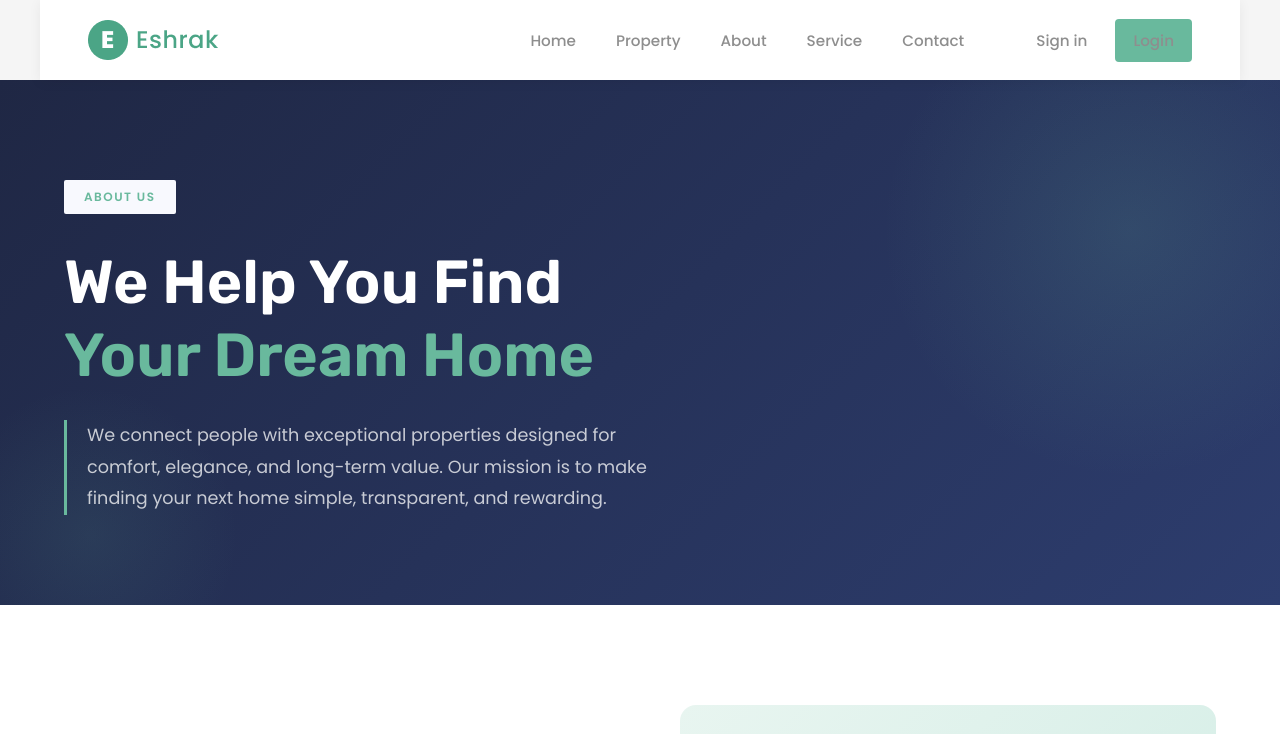
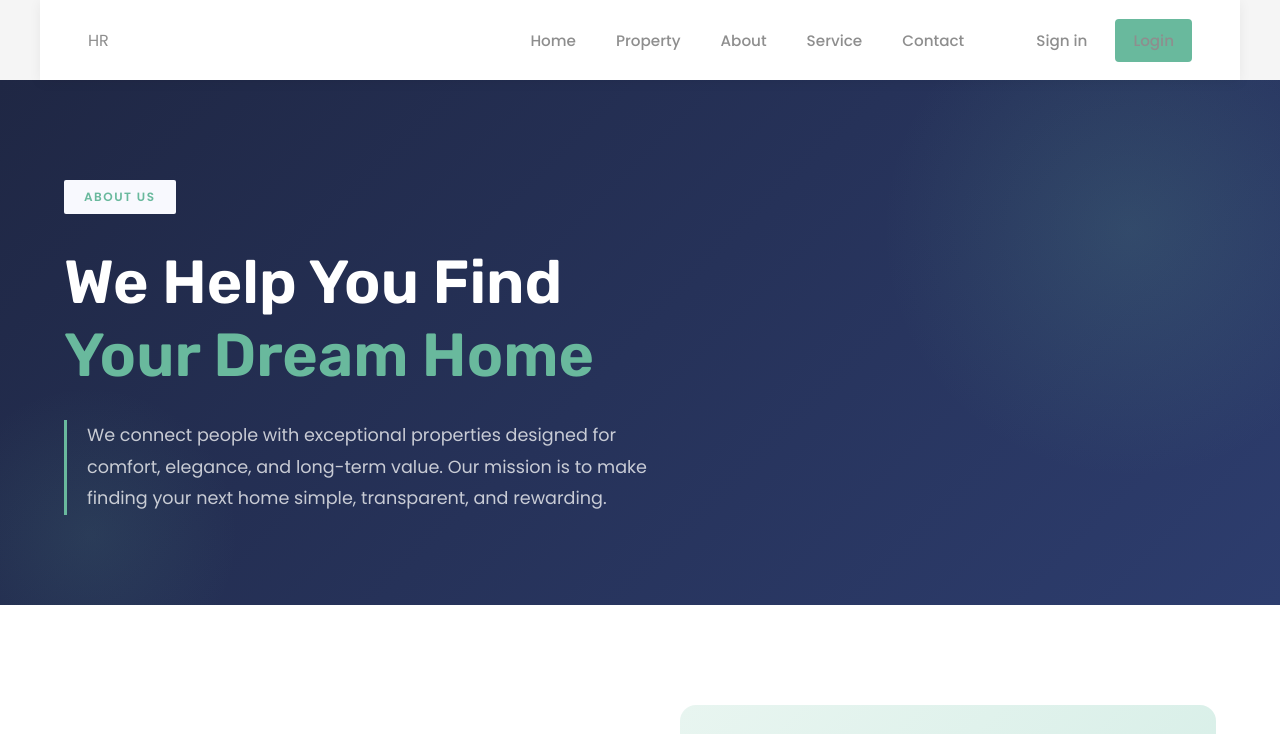
Before and after one commit to adesinaqodri1234-code/CHATGPT-ASSIGNMENT, a plain HTML site: page Real_Estate_Landing_Page/about_index.html in a window 1280 px wide. Shown: the top 734 px of the page. Drawn offline with Linux system fonts and the light colour scheme.

Commit message:
+
Co-authored-by: Copilot <copilot@github.com>

```diff
--- a/Real_Estate_Landing_Page/about_index.html
+++ b/Real_Estate_Landing_Page/about_index.html
@@ -13,7 +13,7 @@
 <body>
     <header class="header-section wrapper">
         <nav class="navbar">
-            <img src="assets/logo.png" alt="Humble Realty logo">
+            <div class="logo-text">HR</div>
             <div class="links">
                 <a href="index.html">Home</a>
                 <a href="property_index.html">Property</a>
```
Also changed, not shown: Real_Estate_Landing_Page/contact_index.html (+1 -1 lines), Real_Estate_Landing_Page/index.html (+1 -1 lines), Real_Estate_Landing_Page/property_index.html (+1 -1 lines), Real_Estate_Landing_Page/services_index.html (+1 -1 lines).
